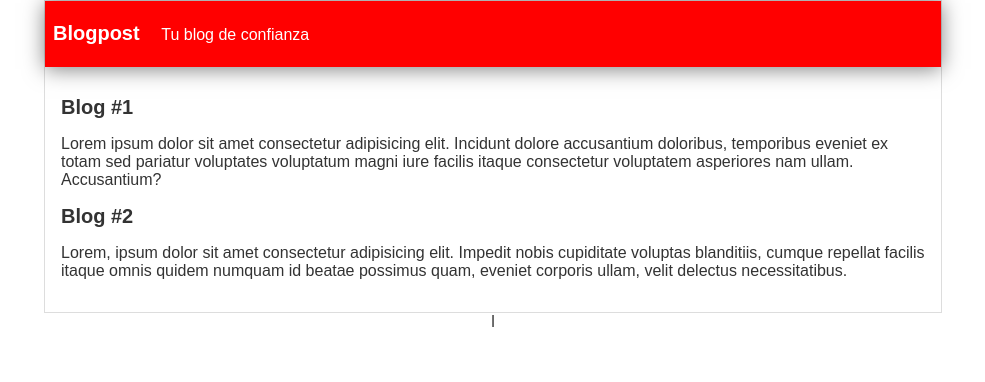
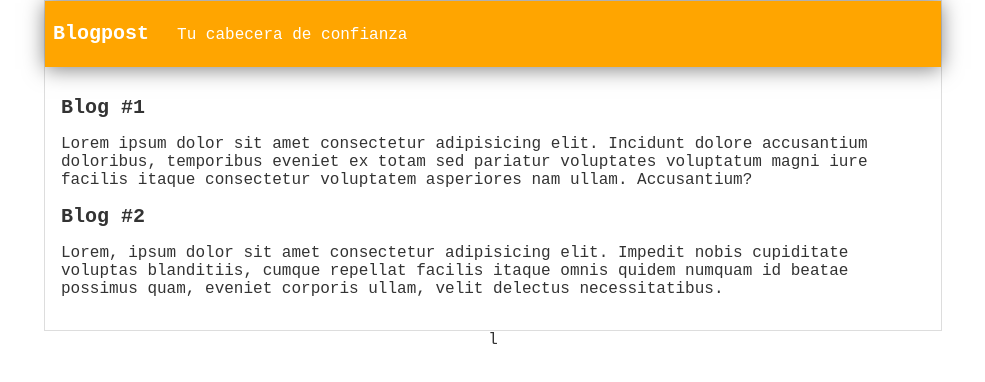
Before and after one commit to javier7767/Hyperblog, a plain HTML site: page index.html in a window 1280 px wide. Shown: the whole page, without its empty margins (147-1132 px from the left). Drawn offline with Linux system fonts and the light colour scheme.

Commit message:
cambios a rama cabecera, backg orange, cambio de fuente x currier y h1 llamado cabecera

```diff
--- a/index.html
+++ b/index.html
@@ -11,7 +11,7 @@
     <div id="container">
 
         <div id="cabecera">
-            <h1>Blogpost <span id="tagline"> Tu blog de confianza</span></h1>
+            <h1>Blogpost <span id="tagline"> Tu cabecera de confianza</span></h1>
 
         </div>
 
--- a/style.css
+++ b/style.css
@@ -1,14 +1,14 @@
 body{
     color:#333;
     text-align:center;
-    font-family: Arial, Helvetica, sans-serif;
+    font-family: 'Courier New', Courier, monospace;
     font-size:16px;
     margin:0;
     padding:0
 }
 
 #cabecera{
-    background: red;
+    background: orange;
     box-shadow:0 2px 20px 0 rgba(0,0,0,.5);
     color:#fff;font-weight:700;
     margin:0;padding:.5em
```
